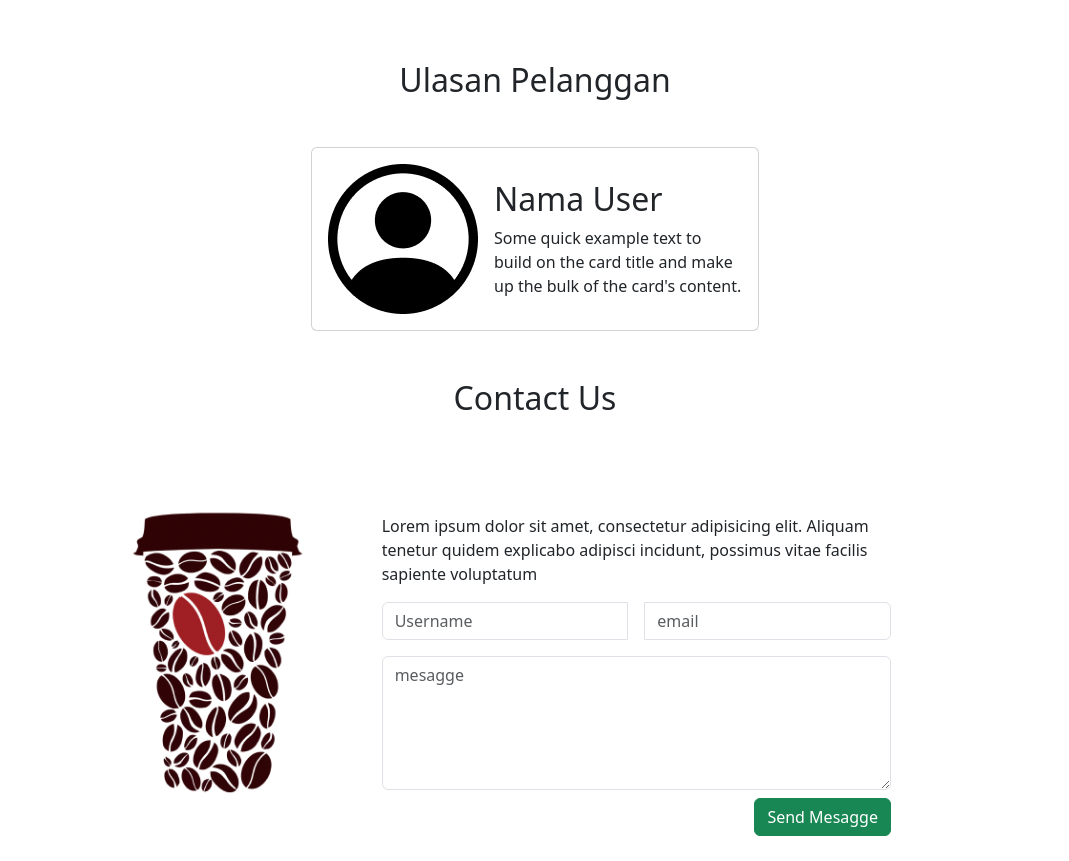
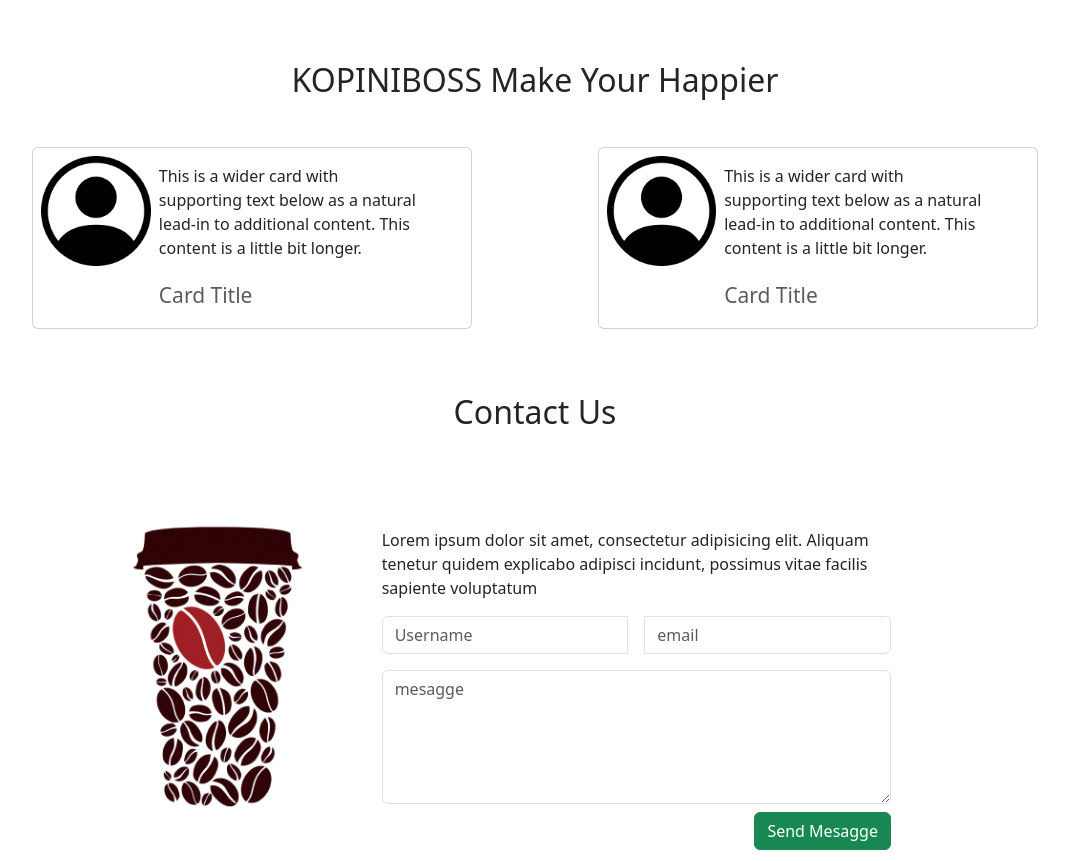
Before and after one commit to Gunn223/Kopiniboss, a plain HTML site: page Kopiniboss/index.html in a window 1280 px wide. Shown: the part 1576-2437 px from the top of the page, without its empty margins (105-1174 px from the left). Drawn offline with Linux system fonts and the light colour scheme.

Commit message:
Merubah Desain ulasan Pelanggan

```diff
--- a/Kopiniboss/index.html
+++ b/Kopiniboss/index.html
@@ -28,7 +28,7 @@
       <div class="collapse navbar-collapse justify-content-between" id="navbarNav">
         <ul class="navbar-nav">
           <li class="nav-item">
-            <a class="nav-link active" aria-current="page" href="#">Home</a>
+            <a class="nav-link active" aria-current="page" href="index.html">Home</a>
           </li>
            <li class="nav-item mx-3">
             <a class="nav-link active" aria-current="page" href="#">About</a>
@@ -108,22 +108,46 @@
   </div>
   <!-- about end -->
   <!-- Ulasan Pelanggan -->
-  <div class="container-fluid">
-    <h2 class="text-center my-5">Ulasan Pelanggan</h2>
-    <div class="container-fluid  d-flex justify-content-center">
 
-    <div class="card mx-lg-5" style="width: 28rem;">
-      <div class="card-body d-flex align-items-center">
-        <img src="asset/image/person-circle 1.png" alt="">
-        <span class="flex-column ms-3 ">
-        <h2 class="card-title">Nama User</h2>
-        <p class="card-text ">Some quick example text to build on the card title and make up the bulk of the card's content.</p>
-      </span>
+    <h2 class="text-center my-5">KOPINIBOSS Make Your Happier</h2>
+    <div class="container-fluid d-flex justify-content-evenly">
+
+
+        <div class="card mb-3" style="max-width: 440px;">
+          <div class="row g-0">
+            <div class="col-md-3">
+              <img src="asset/image/person-circle 1.png" class="img-fluid rounded-start m-2" alt="...">
+            </div>
+            <div class="col-md-8">
+              <div class="card-body">
+                <p class="card-text">This is a wider card with supporting text below as a natural lead-in to additional content. This content is a little bit longer.</p>
+                <p class="card-text fs-4"><small class="text-muted">Card Title</small></p>
+              </div>
+            </div>
+          </div>
+        </div>
+
+
+        <div class="card mb-3" style="max-width: 440px;">
+          <div class="row g-0">
+            <div class="col-md-3">
+              <img src="asset/image/person-circle 1.png" class="img-fluid rounded-start m-2" alt="...">
+            </div>
+            <div class="col-md-8">
+              <div class="card-body">
+                <p class="card-text">This is a wider card with supporting text below as a natural lead-in to additional content. This content is a little bit longer.</p>
+                <p class="card-text fs-4"><small class="text-muted">Card Title</small></p>
+              </div>
+            </div>
+          </div>
+        </div>
+
+
       </div>
-    </div>
 
-  </div>
-  </div>
+
+
+
   <!-- End Ulasan Pelanggan -->
   <!-- Contact us -->
   <div class="container-fluid ">
```
Also changed, not shown: Kopiniboss/page-produk.html (+1 -1 lines).
